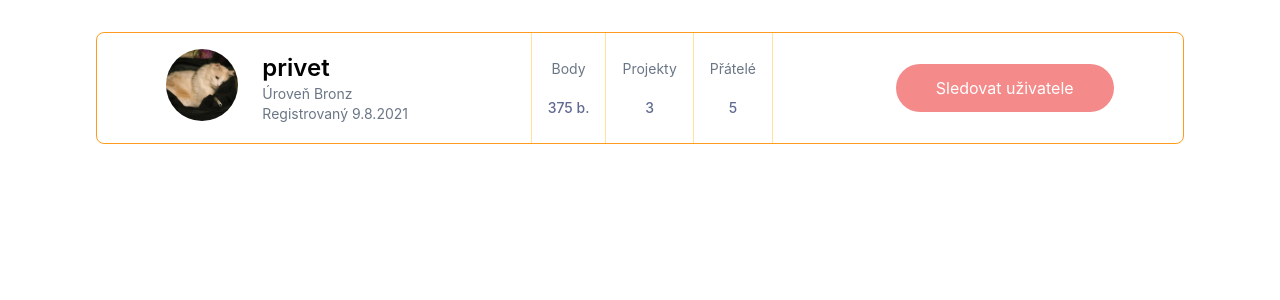
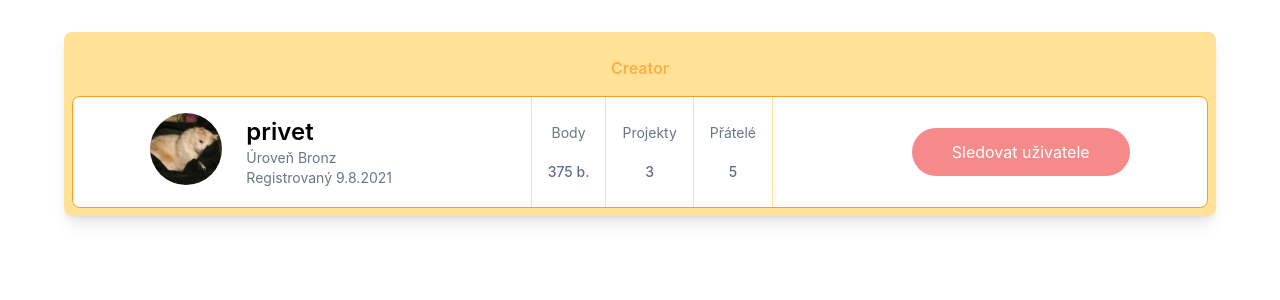
Before and after one commit to htmlena/test-biano-project, a Next.js app: page / in a window 1280 px wide. Shown: the top 300 px of the page. Built offline with nearby package versions, Linux system fonts and the light colour scheme.

Commit message:
yellow creator header

```diff
--- a/components/Creator/Creator.jsx
+++ b/components/Creator/Creator.jsx
@@ -3,8 +3,13 @@ import avatar from "../../public/cat.jpg";
 
 const Creator = () => {
   return (
-    <div className="max-w-6xl my-0 mx-auto pt-8 px-8">
-      <div className="flex flex-col md:flex-row md:justify-around border border-orange rounded-lg">
+    <div className="pt-8">
+      <div className="max-w-6xl my-0 mx-auto pt-6 pb-2 px-2 bg-main-yellow rounded-lg shadow-lg shadow-neutral-500">
+        <div className="text-main-orange font-semibold text-center">
+          Creator
+        </div>
+        <div className="max-w-6xl my-0 mx-auto pt-4">
+          <div className="flex flex-col md:flex-row md:justify-around border border-orange rounded-lg bg-white">
             <div className="flex flex-row p-4 items-center">
               <div>
                 <Image
@@ -44,6 +49,8 @@ const Creator = () => {
             </div>
           </div>
         </div>
+      </div>
+    </div>
   );
 };
 
--- a/tailwind.config.js
+++ b/tailwind.config.js
@@ -7,6 +7,7 @@ module.exports = {
   theme: {
     colors: {
       "white": "#FFFFFF",
+      "main-orange": "#FAB049",
       "orange": "#FF9B1F",
       "main-yellow": "#FFE295 ",
       "yellow": "#FEE399",
```
Lines whose indentation alone changed are shown as unchanged.
